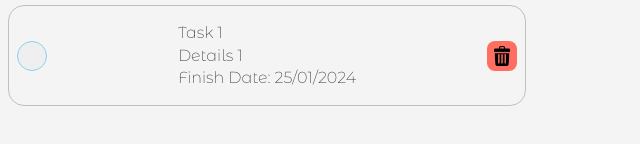
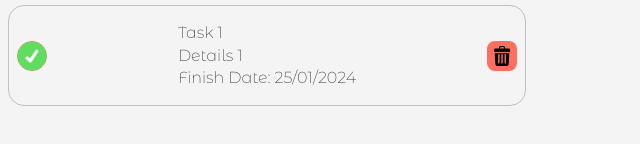
Before and after one commit to ldegani/todo-list, a website built with webpack: page dist/index.html in a window 1280 px wide. Both pictures are taken after a click on the button 32 px from the left and 227 px from the top of the page. Shown: the part 172-316 px from the top of the page, 0-640 px from the left. Built offline with nearby package versions, Linux system fonts and the light colour scheme.

Commit message:
Configure task done button image and classes

```diff
--- a/src/DOMmanipulation.js
+++ b/src/DOMmanipulation.js
@@ -20,11 +20,19 @@ const updateDate = () => {
 const eventHandlers = () => {
   const btnTodoAdd = document.getElementById('btn-add-todo');
   const btnFormTodoSubmit = document.getElementById('form-todo-add');
+  const btnFinishedToDo = document.getElementById('btn-task-finished');
+  const iconFinishedToDo = document.getElementById('btn-task-icon');
 
   btnTodoAdd.addEventListener('click', buttonAddTodo);
+
   btnFormTodoSubmit.addEventListener('submit', (e) => {
     handlerFormSubmit(e);
   });
+
+  btnFinishedToDo.addEventListener('click', () => {
+    btnFinishedToDo.classList.toggle('active');
+    iconFinishedToDo.classList.toggle('active');
+  })
 }
 
 function buttonAddTodo() {
--- a/src/style.css
+++ b/src/style.css
@@ -95,22 +95,39 @@ html {
   margin: 0.5rem;
 }
 
-#checkbox-task-finished-btn {
+#btn-task-finished {
+  display: flex;
+  justify-content: center;
+  align-items: center;
   width: 30px;
   height: 30px;
   border-radius: 50%;
   border: 1px solid var(--color-03);
 }
 
-#checkbox-task-finished-btn:hover {
+#btn-task-finished:hover {
   background-color: var(--color-04);
 }
 
- #todo-card-infos > p {
+#btn-task-finished.active {
+  border: 1px solid var(--color-07);
+}
+
+#btn-task-icon {
+  width: 30px;
+  height: 30px;
+  opacity: 0.2;
+}
+
+#btn-task-icon.active {
+  opacity: 1;
+}
+
+#todo-card-infos > p {
   margin: 0.125rem;
- }
+}
 
- #todo-card #todo-card-delete-btn {
+#todo-card #todo-card-delete-btn {
   display: flex;
   justify-content: center;
   align-items: center;
@@ -118,12 +135,12 @@ html {
   width: 30px;
   height: 30px;
   border-radius: 8px;
- }
+}
 
- #todo-card > button > img {
+#btn-delete-task {
   width: 20px;
   padding:0.125rem;
- }
+}
 
 /* Form */
 
```
Also changed, not shown: dist/index.html, dist/main.js, src/imgs/check-icon.png (added).
